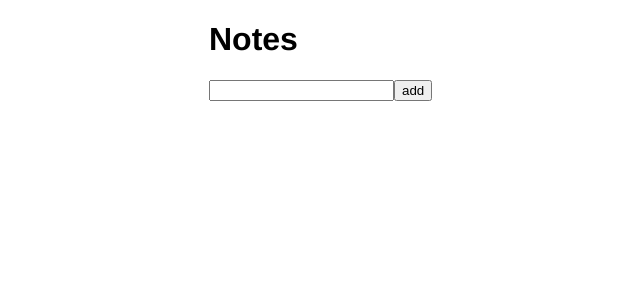
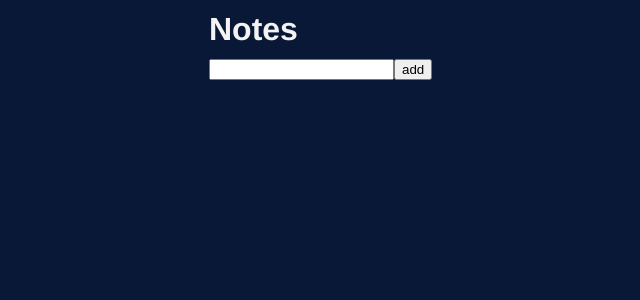
Before and after one commit to eliagoris/fully-testable-react-hooks, a React (Create React App) app: page / in a window 1280 px wide. Shown: the top 300 px of the page, without its empty margins (191-831 px from the left). Built offline with nearby package versions, Linux system fonts and the light colour scheme.

Commit message:
Add typography settings

```diff
--- a/src/styles/global-style.ts
+++ b/src/styles/global-style.ts
@@ -3,6 +3,9 @@ import { createGlobalStyle } from "styled-components"
 export const GlobalStyle = createGlobalStyle(res => {
   const {
     theme: {
+      settings: {
+        small: { size }
+      },
       color: { base, baseBackground }
     }
   } = res
@@ -21,6 +24,7 @@ export const GlobalStyle = createGlobalStyle(res => {
 
   html {
     box-sizing: border-box;
+    font-size: 62.5%;
   }
 
   body {
@@ -28,8 +32,10 @@ export const GlobalStyle = createGlobalStyle(res => {
     padding: 0;
     font-family: Helvetica, Arial, sans-serif;
     flex: 1 100%;
-    background: ${baseBackground}
-    color: ${base}
+    background: ${baseBackground};
+    color: ${base};
+    font-size: ${size};
+    line-height: ${size};
   }
 
   #root {
--- a/src/styles/theme.ts
+++ b/src/styles/theme.ts
@@ -6,5 +6,11 @@ export const theme: DefaultTheme = {
     base: "#F3F3F3",
     special: "#D5A890",
     link: "#F33663"
+  },
+  settings: {
+    small: { size: "1.6rem", line_height: "1.92" },
+    medium: { size: "1.9rem", line_height: "2.28" },
+    large: { size: "2.2rem", line_height: "2.64" },
+    desktop_breakpoint: "45rem"
   }
 }
```
Also changed, not shown: src/styled.d.ts (+11 -0 lines).
